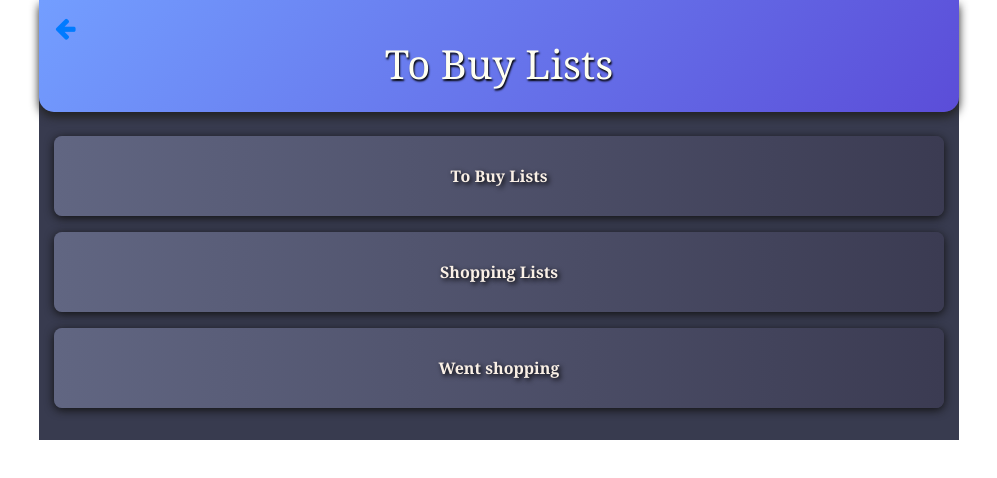
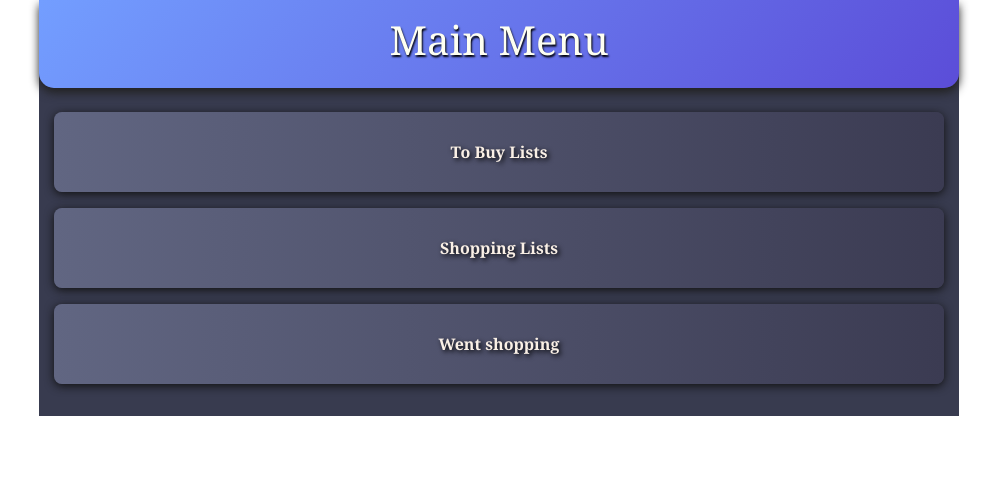
Before and after one commit to PaulDreyer09/to-buy-list, a React (Create React App) app: page / in a window 1280 px wide. Shown: the top 478 px of the page, without its empty margins (141-1138 px from the left). Built offline with nearby package versions, Linux system fonts and the light colour scheme; data requests are answered from the project's data file.

Commit message:
Implemented new method to update activity to all MM buttons

```diff
--- a/src/App.js
+++ b/src/App.js
@@ -3,10 +3,16 @@ import ContentPage from './Components/ContentPage';
 import React, {useEffect, useState} from 'react';
 
 function App() {
+  const activities = [
+  {title: 'Main Menu' ,name: 'Main_Menu'},
+  {title: 'To Buy Lists' ,name: 'To_Buy_Lists'},
+  {title: 'Shopping Lists' ,name: 'Shopping_Lists'},
+  {title: 'Went Shopping' ,name: 'Went_Shopping'},]
+
   const [activity, setActivity] = useState('Main_Menu');//activity keeps track of the page that needs to be shown
   //activity names: Main_Menu, To_Buy_Lists
 
-  const [title, setTitle] = useState('To Buy Lists');
+  const [title, setTitle] = useState('Main Menu');
 
   //List items for ToBuyListPage TEST use before adding database
   const [toBuyLists, setToBuyLists] = useState([]);
@@ -157,13 +163,27 @@ function App() {
     }
   }
 
-  //Change Activities at main meny
-  const handleMainMenuButton = (activityName) => {
-    setActivity(activityName);
+  //Handle changing activities from passing an activity object from activies
+  const changeActivity = (activityObj) => {
+    console.log(activityObj);
+    setActivity(activityObj.name);
+    setTitle(activityObj.title);
+  }
+
+  //State to display back button or not
+  const [displayBackButton, setDisplayBackButton] = useState(false);
+
+  //Change Activities at main menu
+  const handleMainMenuButton = (index) => {
+    changeActivity(activities[index])
+    setDisplayBackButton(true);
   }
 
   //Change activity back to Main_Menu
-  const handleBackButton = () => {setActivity('Main_Menu')};
+  const handleBackButton = () => {
+    changeActivity(activities[0]);
+    setDisplayBackButton(false);
+  };
 
   //Submit new ListItem to a ToBuyList
   const handleTBLSubmitItemButton = (listId, {id, name, quantity, important}) => {
@@ -173,8 +193,6 @@ function App() {
       else{
         addListItem(listId, {id: id, name: name, quantity: quantity, important: important})
       }
-
-
   }
 
   //Delete ListItem from ToBuyList
@@ -201,7 +219,8 @@ function App() {
        <div>
               <AppHeader
                   title={title}
-                  handleBackButton={handleBackButton}/>
+                  handleBackButton={handleBackButton}
+                  displayBackButton={displayBackButton}/>
               <ContentPage activity={activity} toBuyLists={toBuyLists}
                   handleAddNewTBL={handleAddNewTBL}
                   handleDeleteTBL={handleDeleteTBL}
--- a/src/Components/AppHeader.js
+++ b/src/Components/AppHeader.js
@@ -1,12 +1,9 @@
-import Container from 'react-bootstrap/Container';
-import DropDownMenuButton from './DropDownMenuButton';
-
-import { Col, Row } from 'react-bootstrap';
+import { useState } from "react";
 
 function AppHeader(props){
     return (
         <div className="AppHeader">
-            <a className='headerBackButton' href='#MainMenu' onClick={props.handleBackButton}><i className='fa fa-arrow-left'></i></a>
+            {props.displayBackButton ? <a className='headerBackButton' href='#MainMenu' onClick={props.handleBackButton}><i className='fa fa-arrow-left'></i></a> : ''}
             <h1>{props.title}</h1>
         </div>
   );
--- a/src/Components/MainMenuButtons.js
+++ b/src/Components/MainMenuButtons.js
@@ -2,9 +2,9 @@
 function MainMenuButtons(props){
     return (
     <div className='MainMenuButtons container container-fluid'>
-        <a onClick={() => props.handleMainMenuButton('To_Buy_Lists')} className='btn-block mainMenuButton' >To Buy Lists</a>
-        <a onClick={() => props.handleMainMenuButton('Shopping_Lists')} className='btn-block mainMenuButton' >Shopping Lists</a>
-        <a onClick={() => props.handleMainMenuButton('Went_Shopping')} className='btn-block mainMenuButton' >Went shopping</a>
+        <a onClick={() => props.handleMainMenuButton(1)} className='btn-block mainMenuButton' >To Buy Lists</a>
+        <a onClick={() => props.handleMainMenuButton(2)} className='btn-block mainMenuButton' >Shopping Lists</a>
+        <a onClick={() => props.handleMainMenuButton(3)} className='btn-block mainMenuButton' >Went shopping</a>
     </div>);
 }
 
```
